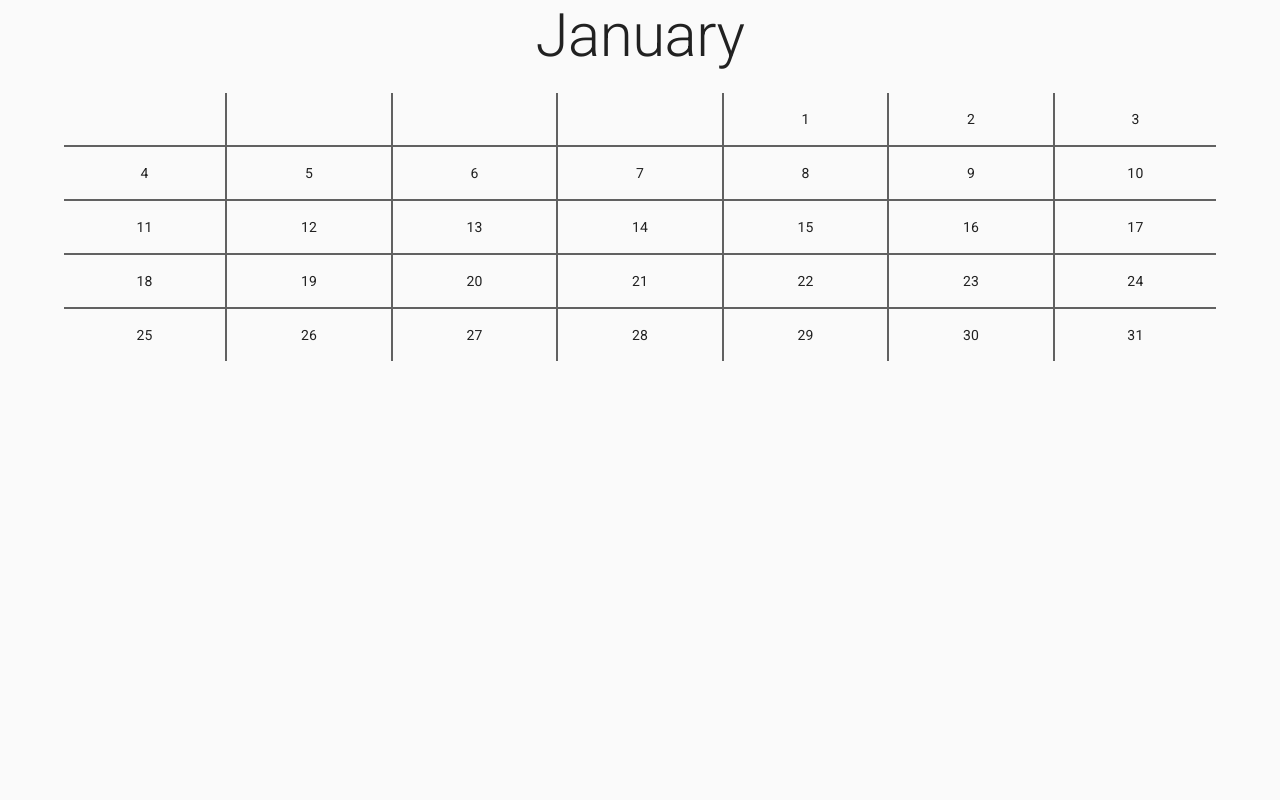
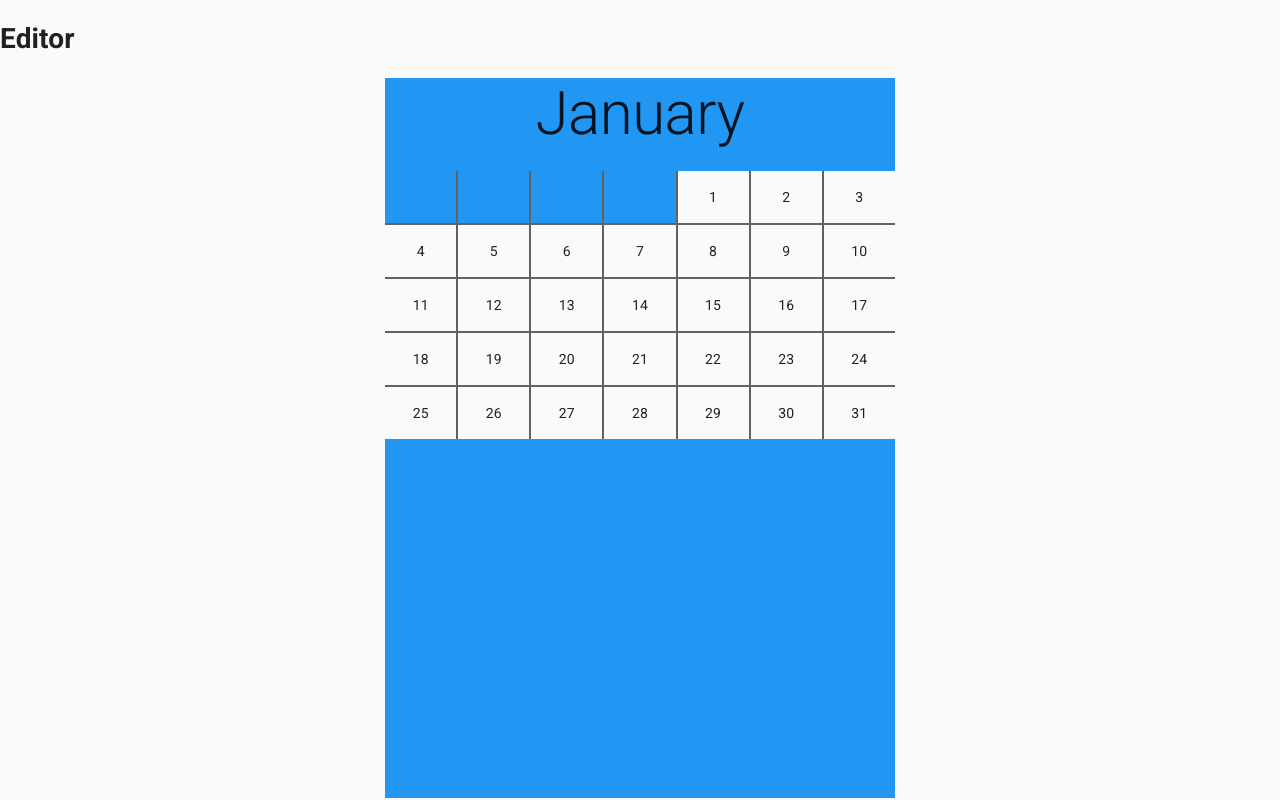
Before and after one commit to szrudi/custom-calendar-creator, a React (Create React App) app: page /editor in a window 1280 px wide. Built offline with nearby package versions, Linux system fonts and the light colour scheme.

Commit message:
Add CalendarPreview component and simple route

```diff
--- a/package.json
+++ b/package.json
@@ -14,6 +14,7 @@
     "date-fns": "^2.16.1",
     "react": "^17.0.1",
     "react-dom": "^17.0.1",
+    "react-router-dom": "^5.2.0",
     "react-scripts": "4.0.1",
     "typescript": "^4.1.3",
     "web-vitals": "^0.2.4"
@@ -41,5 +42,8 @@
       "last 1 firefox version",
       "last 1 safari version"
     ]
+  },
+  "devDependencies": {
+    "@types/react-router-dom": "^5.1.7"
   }
 }
--- a/src/App.tsx
+++ b/src/App.tsx
@@ -1,16 +1,23 @@
 import React from 'react';
 import {CssBaseline} from "@material-ui/core";
-import Page from "./components/Page";
-import Calendar from "./components/calendar";
-import {getMonth, getYear} from "date-fns";
+import {BrowserRouter, Link, Route, Switch} from "react-router-dom";
+import CalendarPreview from "./components/CalendarPreview";
 
 function App() {
-    const currentDate = new Date();
     return (<>
         <CssBaseline/>
-        <Page ratio={210 / 297}>
-            <Calendar type='month' year={getYear(currentDate)} month={getMonth(currentDate) + 1}/>
-        </Page>
+        <BrowserRouter>
+            <Switch>
+                <Route exact path={"/"}>
+                    <h1>Hello</h1>
+                    <Link to={"editor"}>Editor</Link>
+                </Route>
+                <Route exact path={"/editor"}>
+                    <h1>Editor</h1>
+                    <CalendarPreview/>
+                </Route>
+            </Switch>
+        </BrowserRouter>
     </>);
 }
 
--- /dev/null
+++ b/src/components/CalendarPreview.tsx
@@ -0,0 +1,16 @@
+import React from 'react';
+import Page from "./Page";
+import Calendar from "./calendar";
+import {getMonth, getYear} from "date-fns";
+
+const CalendarPreview = () => {
+    const currentDate = new Date();
+
+    return (<>
+        <Page width={210} height={297}>
+            <Calendar type='month' year={getYear(currentDate)} month={getMonth(currentDate) + 1}/>
+        </Page>
+    </>);
+};
+
+export default CalendarPreview;
```
Also changed, not shown: 1 other file (tests, documents, lock files or other folders).
